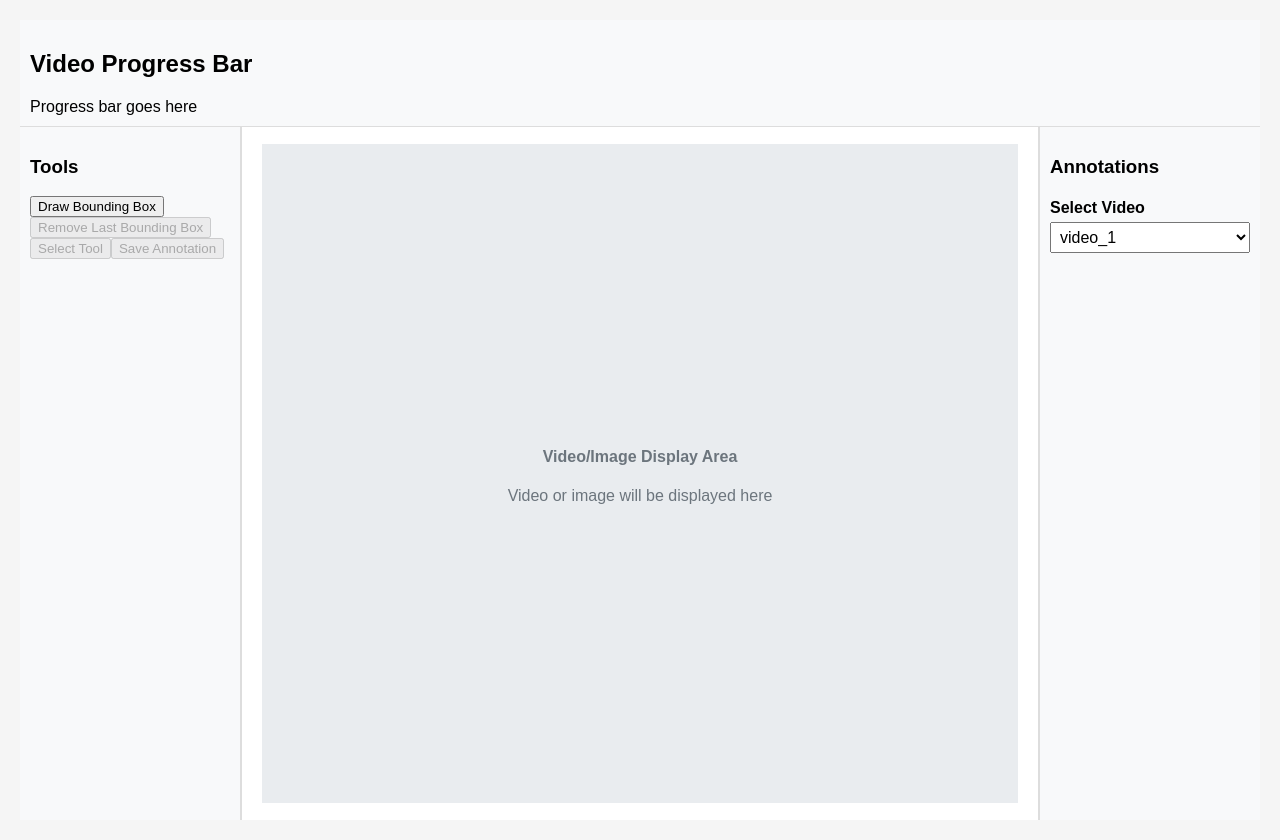
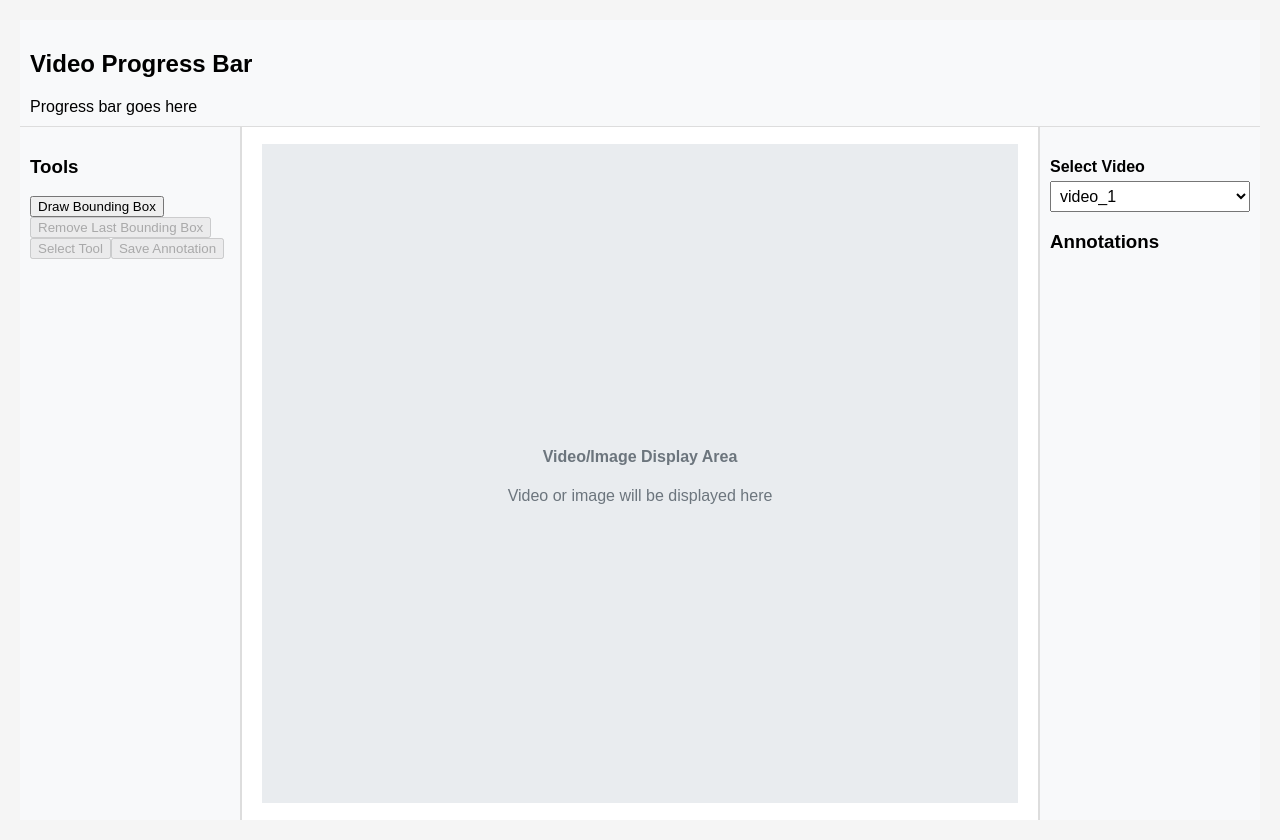
Before and after one commit to BaamPark/WebLabelMV, a React (Create React App) app in the folder labelmv-frontend/: page /annotation in a window 1280 px wide. Built offline with nearby package versions, Linux system fonts and the light colour scheme.

Commit message:
fix bug; list widget is aligned right side

```diff
--- a/labelmv-frontend/src/AnnotationPage.css
+++ b/labelmv-frontend/src/AnnotationPage.css
@@ -50,6 +50,7 @@ body {
 
 .video-selection {
   margin-top: 20px;
+  margin-bottom: 15px; /* Add space between video selection and annotation list */
 }
 
 .video-selection h4 {
--- a/labelmv-frontend/src/AnnotationPage.js
+++ b/labelmv-frontend/src/AnnotationPage.js
@@ -311,8 +311,19 @@ const AnnotationPage = () => {
           </div>
         </div>
 
-        {/* Right sidebar for annotation list and video selection */}
+        {/* Right sidebar for video selection and annotation list */}
         <aside className="sidebar-right">
+          {/* Video selection dropdown */}
+          <div className="video-selection">
+            <h4>Select Video</h4>
+            <select value={selectedVideoIndex + 1} onChange={handleVideoChange}>
+              {[...Array(numVideos).keys()].map((i) => (
+                <option key={i} value={i + 1}>video_{i + 1}</option>
+              ))}
+            </select>
+          </div>
+
+          {/* Annotations list */}
           <h3>Annotations</h3>
           <ul className="annotation-list placeholder">
             {boundingBoxes.map((box, index) => (
@@ -322,16 +333,6 @@ const AnnotationPage = () => {
               </li>
             ))}
           </ul>
-
-          {/* Video selection dropdown */}
-          <div className="video-selection">
-            <h4>Select Video</h4>
-            <select value={selectedVideoIndex + 1} onChange={handleVideoChange}>
-              {[...Array(numVideos).keys()].map((i) => (
-                <option key={i} value={i + 1}>video_{i + 1}</option>
-              ))}
-            </select>
-          </div>
         </aside>
       </div>
     </div>
```
